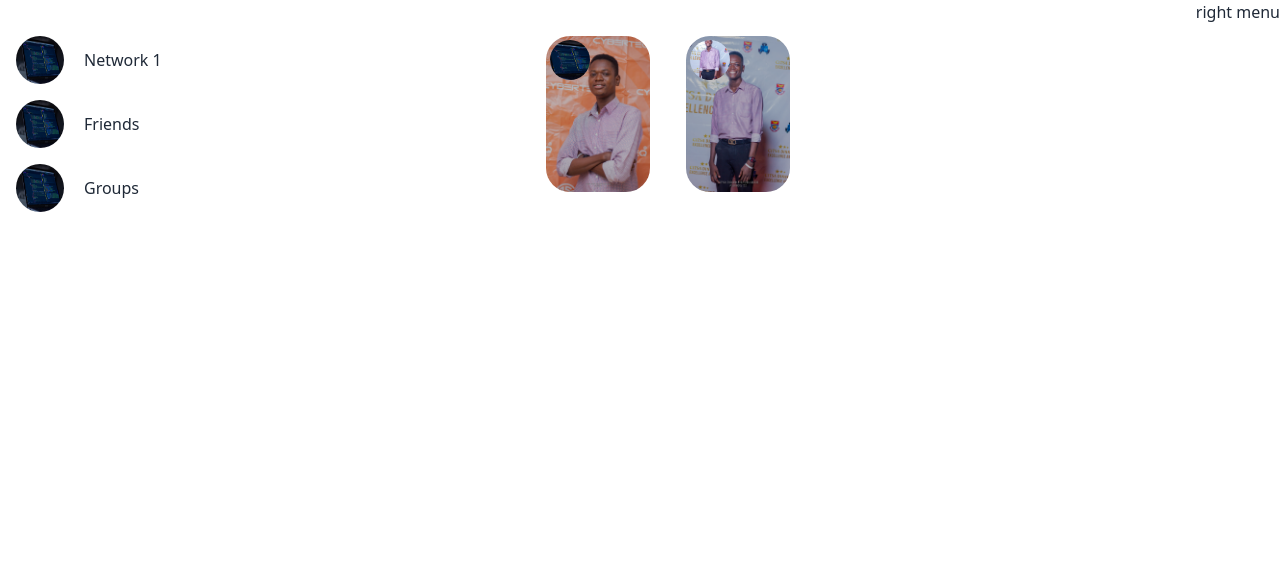
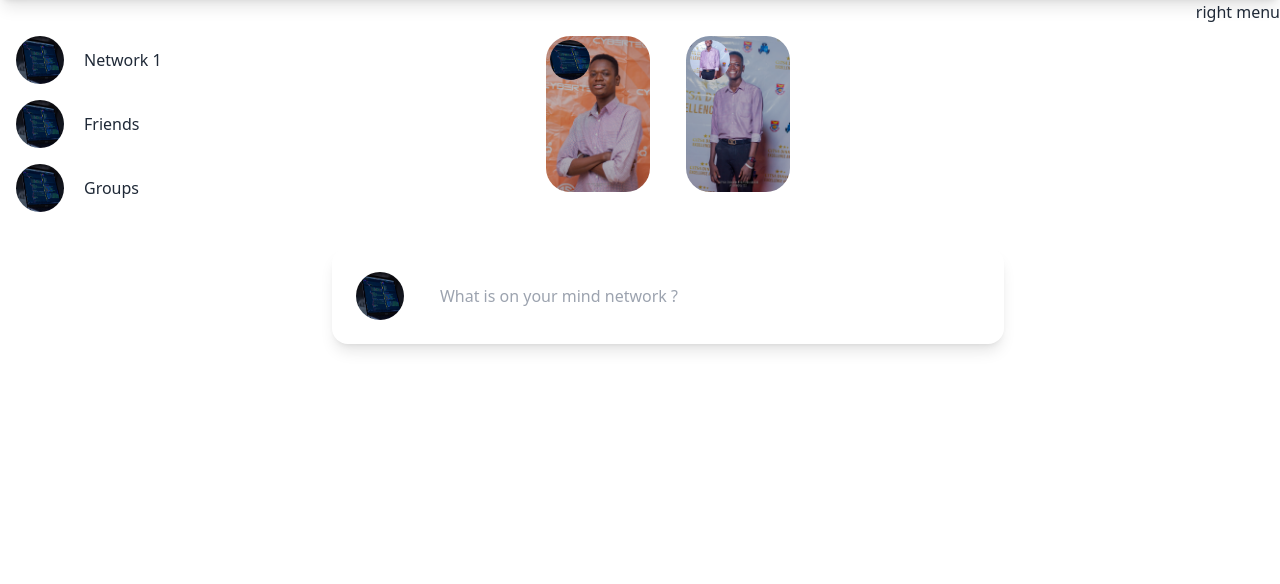
Before and after one commit to kofnet002/netvibe, a Django app: page / in a window 1280 px wide. Shown: the part 66-650 px from the top of the page. Run offline with Django 4.2, Linux system fonts and the light colour scheme; a user stored in the database is signed in; some libraries are stand-ins or nearby versions.

Commit message:
+: post view

```diff
--- a/home/templates/home/snippets/feed.html
+++ b/home/templates/home/snippets/feed.html
@@ -49,5 +49,8 @@
                     Network 2</p>
             </div>
         </div>
+
+
+    {% include 'home/snippets/inputBox.html' %}
     </div>
 </div>
--- /dev/null
+++ b/home/templates/home/snippets/inputBox.html
@@ -0,0 +1,11 @@
+{% block content %}
+<div class="p-2 rounded-2xl shadow-lg">
+    <div class="flex space-x-4 p-4 itemst-center">
+        <img class="avatar btn-circle rounded-full" src="{{ request.user.profile_image.url }}" alt="">
+        <form action="" class="flex flex-1">
+            <input class="rounded-full h-12 bg-transparent flex-grow px-5 focus:outline-none" type="text"
+                placeholder="What is on your mind {{ request.user.username }} ? ">
+        </form>
+    </div>
+</div>
+{% endblock content %}
--- a/templates/navbar.html
+++ b/templates/navbar.html
@@ -1,7 +1,7 @@
 {% block content %}
 {% load static %}
 
-<div class="navbar bg-base-100">
+<div class="navbar bg-base-100 shadow-lg">
     {% if request.user.is_authenticated %}
     <div class="flex-1">
         <a href="{% url 'home' %}" class="normal-case text-xl">
```
